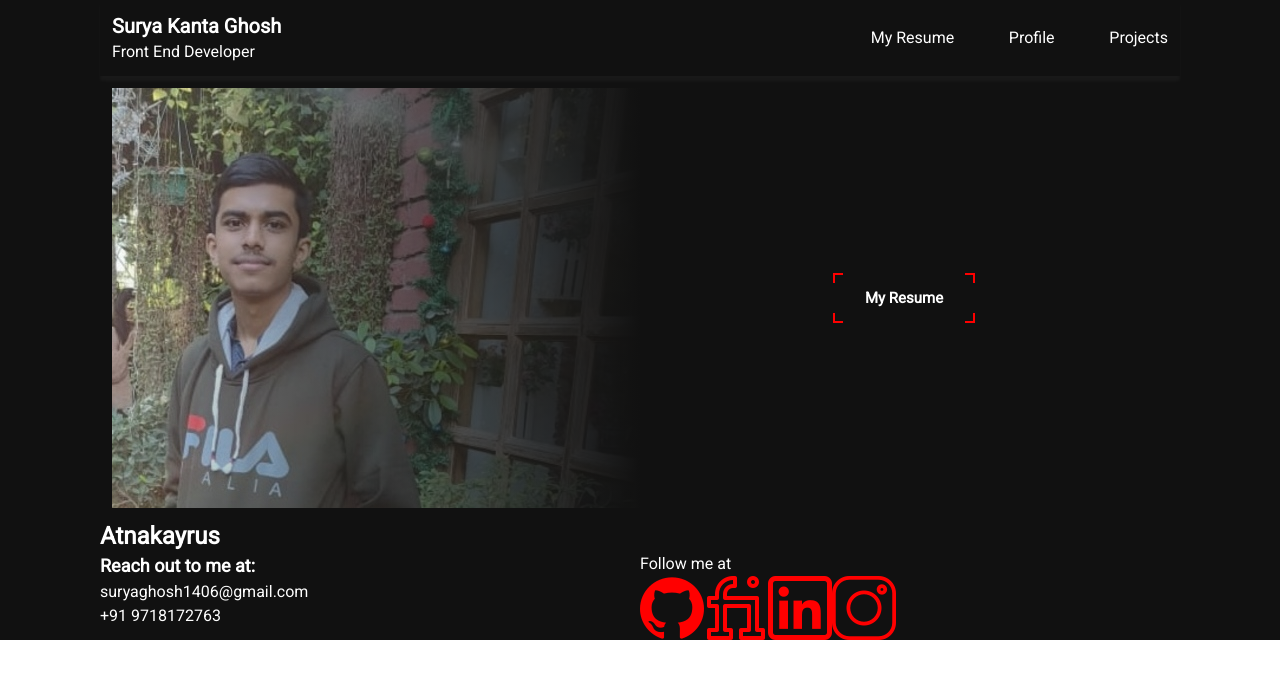
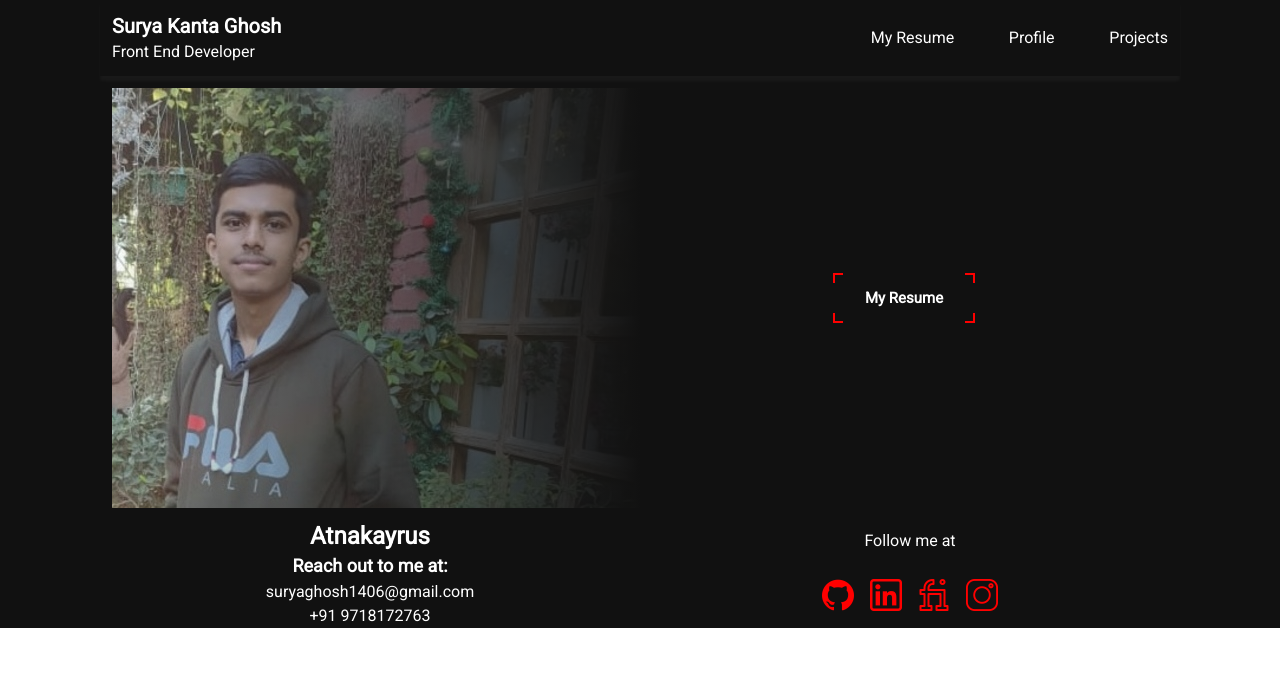
Before and after one commit to atnakayrus/atnakayrus.github.io, a React (Create React App) app: page / in a window 1280 px wide. Shown: the top 678 px of the page. Built offline with nearby package versions, Linux system fonts and the light colour scheme.

Commit message:
footer alignment

```diff
--- a/src/Components/Footer.js
+++ b/src/Components/Footer.js
@@ -2,27 +2,26 @@ import github from '../assets/github.png'
 import fiverr from '../assets/fiverr.png'
 import instagram from '../assets/instagram.png'
 import linkedin from '../assets/linkedin.png'
+import FooterIcon from '../widgets/footerImageIcon'
 
 const Footer = () => {
     return (
         <>
             <div className="Footer flex flex-row">
                 <div className="footer-left flex flex-row w-full overflow-auto flex-wrap">
-                    <div className='heading1 w-full flex'>
-                        <text className="text-2xl font-bold">Atnakayrus</text>
-                    </div>
-                    <div className="leftbox w-1/2 flex flex-col">
-                        <text className="text-lg font-bold">Reach out to me at:</text>
-                        <text>suryaghosh1406@gmail.com</text>
-                        <text>+91 9718172763</text>
+                    <div className="leftbox w-1/2 flex flex-col ">
+                    <text className="text-2xl font-bold m-auto">Atnakayrus</text>
+                        <text className="text-lg font-bold m-auto">Reach out to me at:</text>
+                        <text className='m-auto'>suryaghosh1406@gmail.com</text>
+                        <text className='m-auto'>+91 9718172763</text>
                     </div>
                     <div className="w-1/2 rightbox flex flex-col">
-                        <text>Follow me at</text>
-                        <div className="Icons flex-row flex">
-                            <img src={github} alt='github'></img>
-                            <img src={fiverr} alt='github'></img>
-                            <img src={linkedin} alt='github'></img>
-                            <img src={instagram} alt='github'></img>
+                        <text className='flex m-auto'>Follow me at</text>
+                        <div className="Icons flex-row flex m-auto">
+                            <FooterIcon src={github} alt='github' href='#'></FooterIcon>
+                            <FooterIcon src={linkedin} alt='linkedin' href='#'></FooterIcon>
+                            <FooterIcon src={fiverr} alt='fiverr' href='#'></FooterIcon>
+                            <FooterIcon src={instagram} alt='instagram' href='#'></FooterIcon>
                         </div>
                     </div>
                 </div>
--- /dev/null
+++ b/src/widgets/footerImageIcon.js
@@ -0,0 +1,11 @@
+const FooterImageIcon = (props) => {
+    return (
+        <div className="h-12 w-12 flex p-2">
+            <a href={props.href}>
+                <img alt={props.alt} src={props.src}></img>
+            </a>
+        </div>
+     );
+}
+
+export default FooterImageIcon;
```
